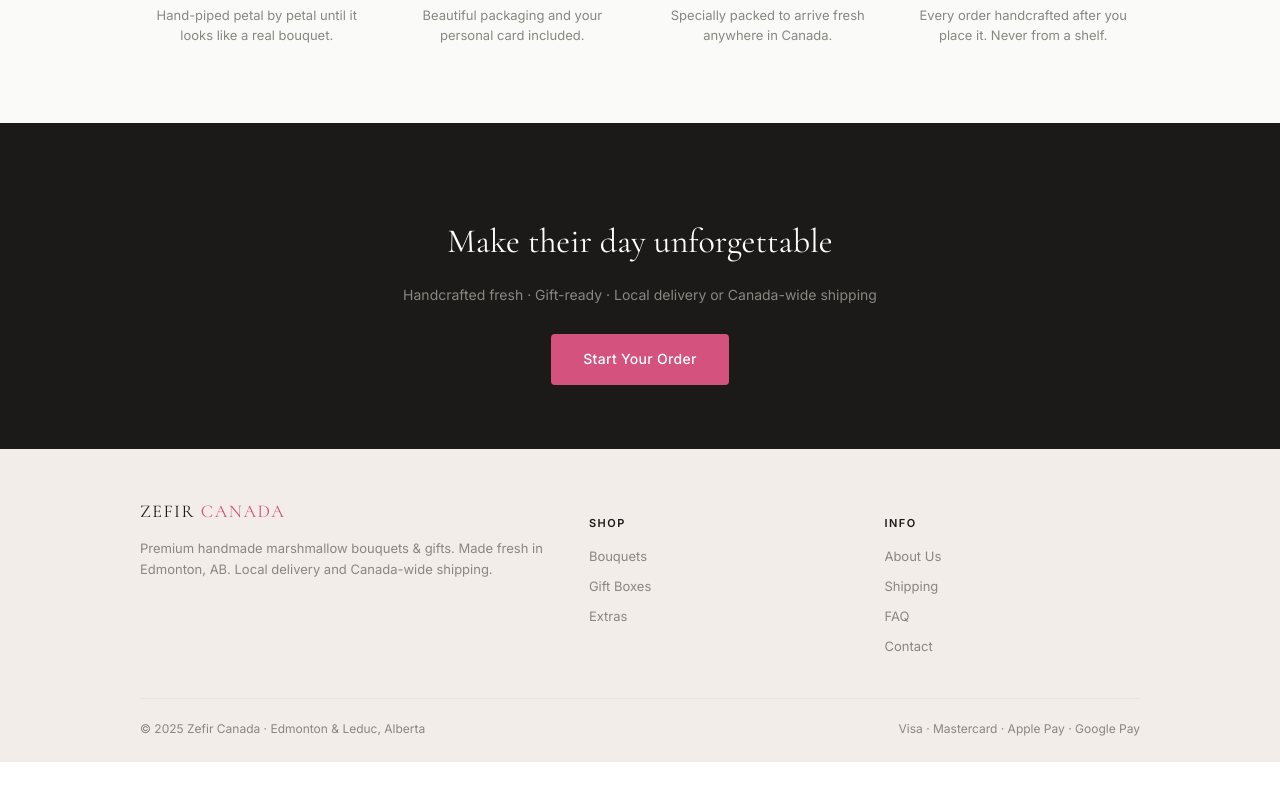
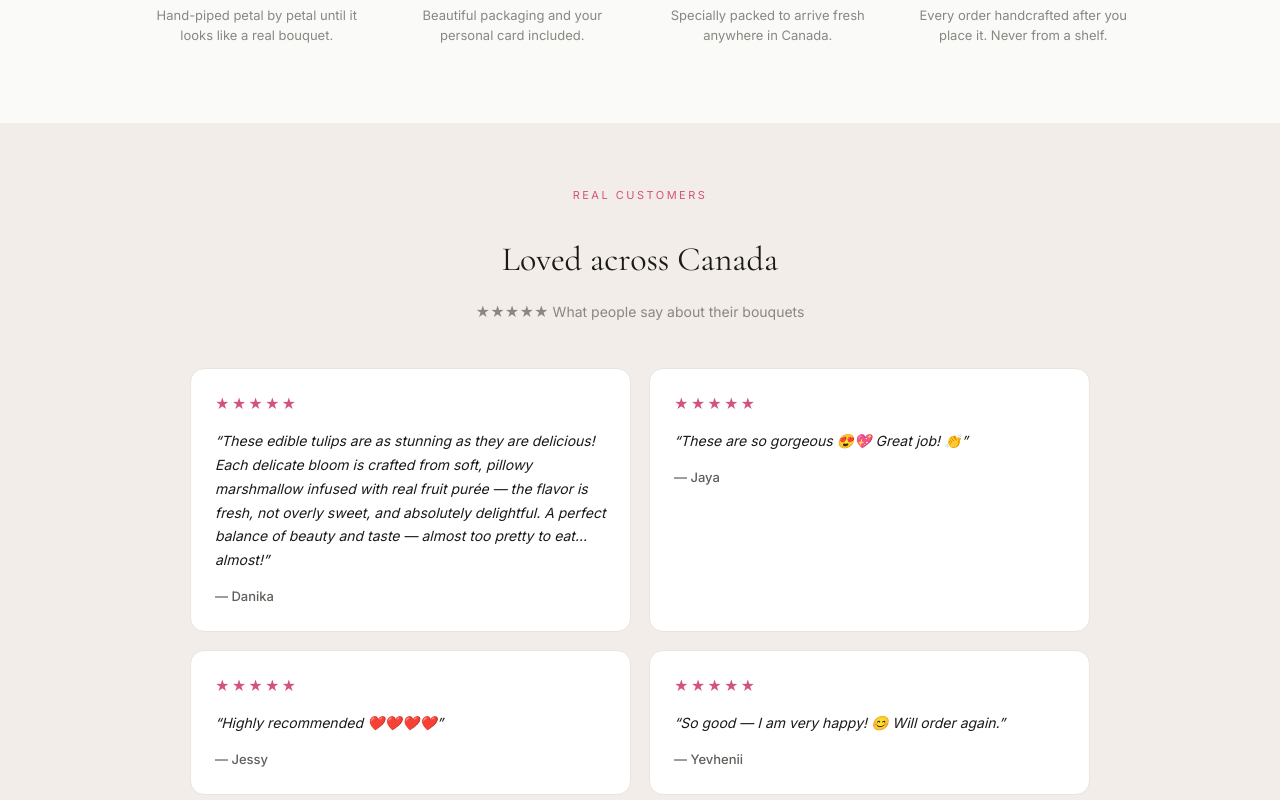
Before and after one commit to antaras1992/zefir-store, a Next.js app: page / in a window 1280 px wide. Shown: the part 2220-3020 px from the top of the page. Before the commit the page ends 2982 px from the top, so only its background shows below. Built offline with nearby package versions, Linux system fonts and the light colour scheme.

Commit message:
Add customer reviews

```diff
--- a/app/page.js
+++ b/app/page.js
@@ -298,6 +298,34 @@ export default function Home() {
             </div>
           </section>
 
+          <section className={styles.secCream}>
+            <div className={styles.secEyebrow}>Real customers</div>
+            <h2 className={`${styles.secTitle} ${styles.serif}`}>Loved across Canada</h2>
+            <p className={styles.secSub}>★★★★★ What people say about their bouquets</p>
+            <div className={styles.reviews}>
+              <div className={styles.review}>
+                <div className={styles.reviewStars}>★★★★★</div>
+                <p className={styles.reviewText}>&ldquo;These edible tulips are as stunning as they are delicious! Each delicate bloom is crafted from soft, pillowy marshmallow infused with real fruit purée — the flavor is fresh, not overly sweet, and absolutely delightful. A perfect balance of beauty and taste — almost too pretty to eat... almost!&rdquo;</p>
+                <div className={styles.reviewName}>— Danika</div>
+              </div>
+              <div className={styles.review}>
+                <div className={styles.reviewStars}>★★★★★</div>
+                <p className={styles.reviewText}>&ldquo;These are so gorgeous 😍💖 Great job! 👏&rdquo;</p>
+                <div className={styles.reviewName}>— Jaya</div>
+              </div>
+              <div className={styles.review}>
+                <div className={styles.reviewStars}>★★★★★</div>
+                <p className={styles.reviewText}>&ldquo;Highly recommended ❤️❤️❤️❤️&rdquo;</p>
+                <div className={styles.reviewName}>— Jessy</div>
+              </div>
+              <div className={styles.review}>
+                <div className={styles.reviewStars}>★★★★★</div>
+                <p className={styles.reviewText}>&ldquo;So good — I am very happy! 😊 Will order again.&rdquo;</p>
+                <div className={styles.reviewName}>— Yevhenii</div>
+              </div>
+            </div>
+          </section>
+
           <section className={styles.secDark} style={{ textAlign: "center" }}>
             <h2 className={`${styles.secTitle} ${styles.serif}`}>Make their day unforgettable</h2>
             <p style={{ color: "#888780", fontSize: "14px", marginBottom: "28px" }}>Handcrafted fresh · Gift-ready · Local delivery or Canada-wide shipping</p>
--- a/app/page.module.css
+++ b/app/page.module.css
@@ -27,7 +27,7 @@
 .heroEyebrow { font-size: 11px; letter-spacing: 2.5px; color: var(--rose); text-transform: uppercase; margin-bottom: 18px; }
 .hero h1 { font-family: 'Cormorant Garamond', Georgia, serif; font-size: clamp(30px,5vw,46px); font-weight: 400; line-height: 1.15; margin-bottom: 18px; }
 .hero p { font-size: clamp(14px,2vw,15px); color: var(--gray2); line-height: 1.75; max-width: 440px; margin-bottom: 28px; }
-.heroBtns { display: flex; gap: 14px; flex-wrap: wrap; width: 100%; }
+.heroBtns { display: flex; gap: 14px; flex-wrap: wrap; }
 .btn { font-size: 14px; font-weight: 500; letter-spacing: 0.3px; border-radius: 4px; padding: 14px 32px; transition: all .2s; display: inline-block; text-align: center; border: none; cursor: pointer; }
 .btnPrimary { background: var(--rose); color: #fff; }
 .btnPrimary:hover { background: var(--rose-mid); }
@@ -138,6 +138,13 @@
 .benefit h4 { font-size: 14px; font-weight: 600; margin-bottom: 6px; }
 .benefit p { font-size: 13px; color: var(--gray); line-height: 1.6; }
 
+/* REVIEWS */
+.reviews { display: grid; grid-template-columns: repeat(2,1fr); gap: 18px; max-width: 900px; margin: 0 auto; }
+.review { background: #fff; border: 1px solid var(--border); border-radius: 14px; padding: 24px; }
+.reviewStars { color: var(--rose); font-size: 14px; letter-spacing: 2px; margin-bottom: 12px; }
+.reviewText { font-size: 14px; color: var(--text); line-height: 1.7; margin-bottom: 14px; font-style: italic; }
+.reviewName { font-size: 13px; font-weight: 500; color: var(--gray2); }
+
 /* FOOTER */
 .footer { background: var(--cream); padding: 48px 40px 24px; }
 .footerTop { display: grid; grid-template-columns: 1.6fr 1fr 1fr; gap: 40px; max-width: 1000px; margin: 0 auto 32px; }
@@ -158,6 +165,7 @@
 @media (max-width: 900px) {
   .productGrid { grid-template-columns: repeat(2,1fr); }
   .benefits { grid-template-columns: repeat(2,1fr); }
+  .reviews { grid-template-columns: 1fr; }
   .catTiles { grid-template-columns: repeat(3,1fr); gap: 14px; }
   .footerTop { grid-template-columns: 1fr 1fr; gap: 28px; }
 }
@@ -168,7 +176,7 @@
   .mobileMenu { display: flex; }
   .hero { grid-template-columns: 1fr; }
   .heroVisual { order: -1; height: clamp(220px,45vw,300px); }
-.heroBtns .btn { flex: 1; min-width: 140px; text-align: center; box-sizing: border-box; }
+  .heroBtns .btn { flex: 1; min-width: 140px; }
   .trustBar { gap: 16px; justify-content: flex-start; overflow-x: auto; }
   .trustItem { white-space: nowrap; flex-shrink: 0; }
   .catTiles { grid-template-columns: 1fr; max-width: 420px; }
@@ -182,6 +190,6 @@
   .productGrid { grid-template-columns: 1fr; max-width: 320px; margin: 0 auto; }
   .benefits { grid-template-columns: 1fr; gap: 24px; }
   .heroBtns { flex-direction: column; }
-.heroBtns .btn { width: 100%; text-align: center; box-sizing: border-box; }
+  .heroBtns .btn { width: 100%; }
   .optBtn { flex: 1; min-width: 90px; }
 }
```
